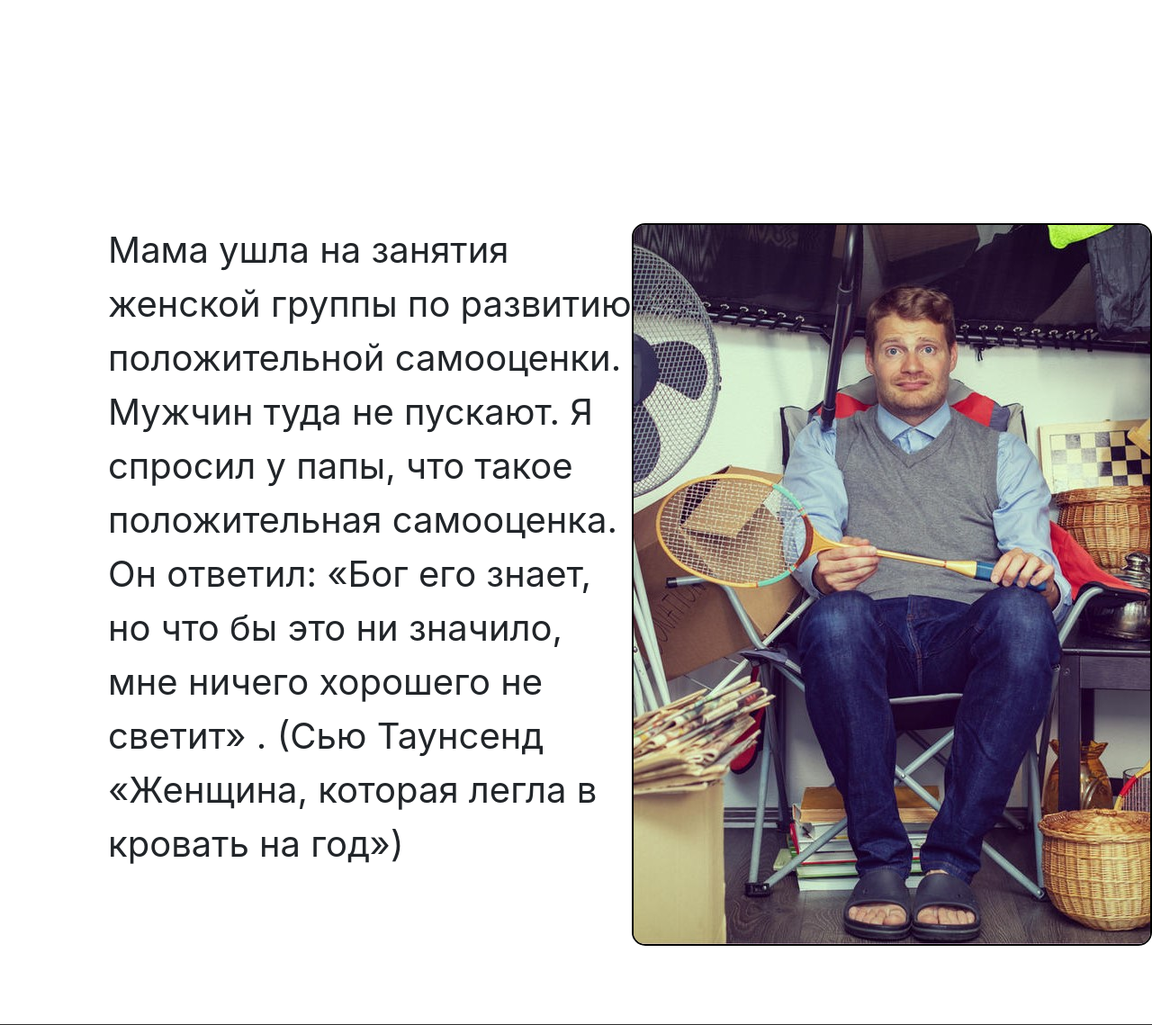
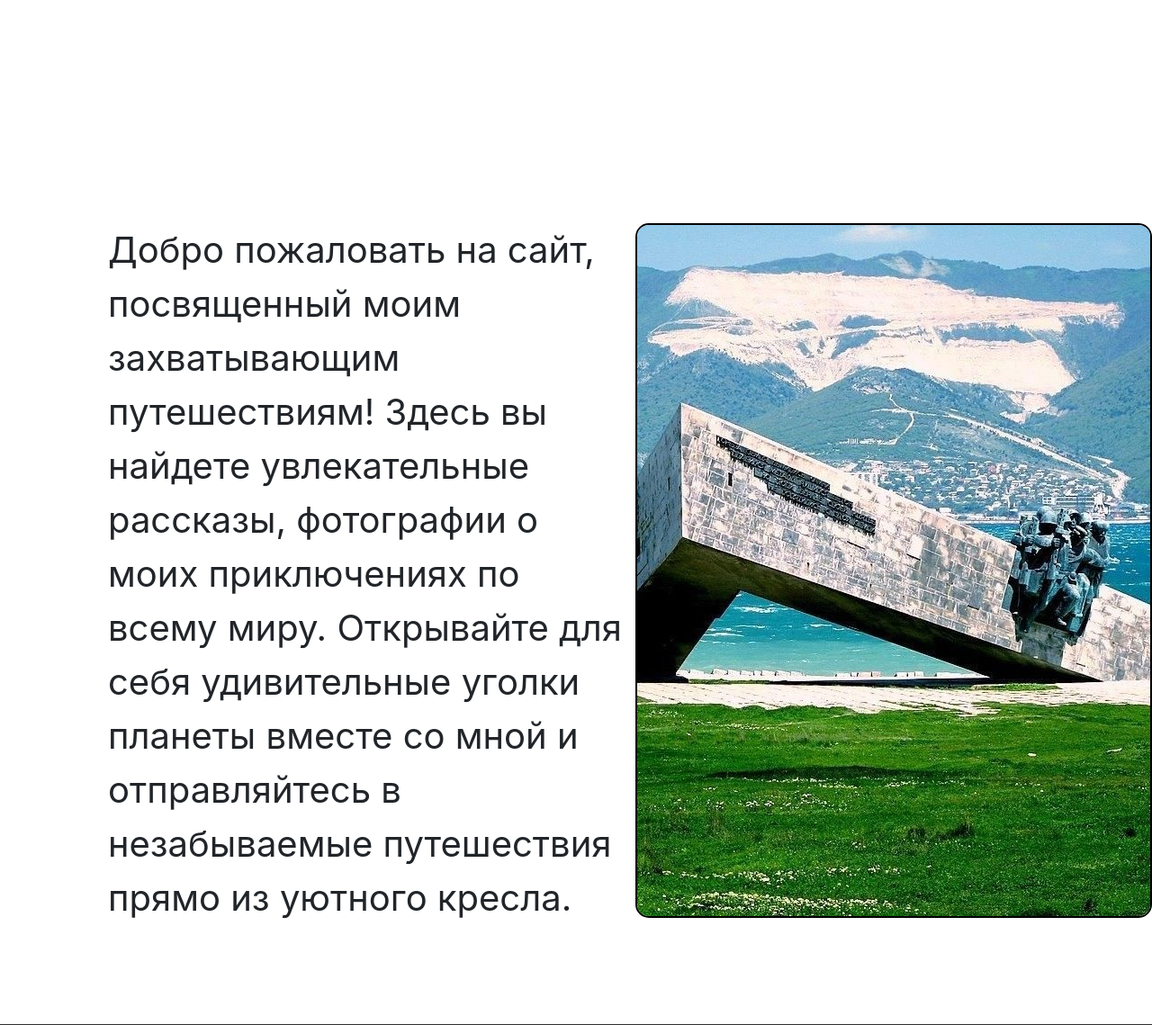
Before and after one commit to ArtemST2006/projectFlask, a Flask app: page / in a window 1280 px wide. Shown: the part 858-1997 px from the top of the page at 90% size. Run offline with Flask 3, Linux system fonts and the light colour scheme; data that the repository does not hold is empty; some libraries are stand-ins or nearby versions.

Commit message:
lastдфыеism

```diff
--- a/data/api_test.py
+++ b/data/api_test.py
@@ -1,5 +1,5 @@
 from requests import get, post, delete
 import pprint
 
-pprint.pprint(get('http://127.0.0.1:8091/api/place/3').json())
-pprint.pprint(get('http://127.0.0.1:8091/api/place').json())
+pprint.pprint(get('http://127.0.0.1:8092/api/place/3').json())
+pprint.pprint(get('http://127.0.0.1:8092/api/place').json())
--- a/templates/index.html
+++ b/templates/index.html
@@ -7,9 +7,10 @@
 
 <div class="info">
     <img src="static/ba023b-nomark.jpg" id="flr" style="float: right;">
-    <p>Мама ушла на занятия женской группы по развитию положительной самооценки. Мужчин туда не пускают. Я спросил у
-        папы, что такое положительная самооценка. Он ответил: «Бог его знает, но что бы это ни значило, мне ничего
-        хорошего не светит» . (Сью Таунсенд «Женщина, которая легла в кровать на год») </p>
+    <p> Добро пожаловать на сайт, посвященный моим захватывающим путешествиям!
+        Здесь вы найдете увлекательные рассказы, фотографии о моих приключениях по всему миру.
+        Открывайте для себя удивительные уголки планеты вместе со мной и отправляйтесь в
+        незабываемые путешествия прямо из уютного кресла. </p>
 
 </div>
 
```
Also changed, not shown: requirements.txt (added, +31 -0 lines), static/ba023b-nomark.jpg, static/light_photo/limaps.jpg, static/maper.jpg, static/run_photo/photo1.jpg, static/run_photo/photo2.jpg, static/run_photo/photo3.jpg.
